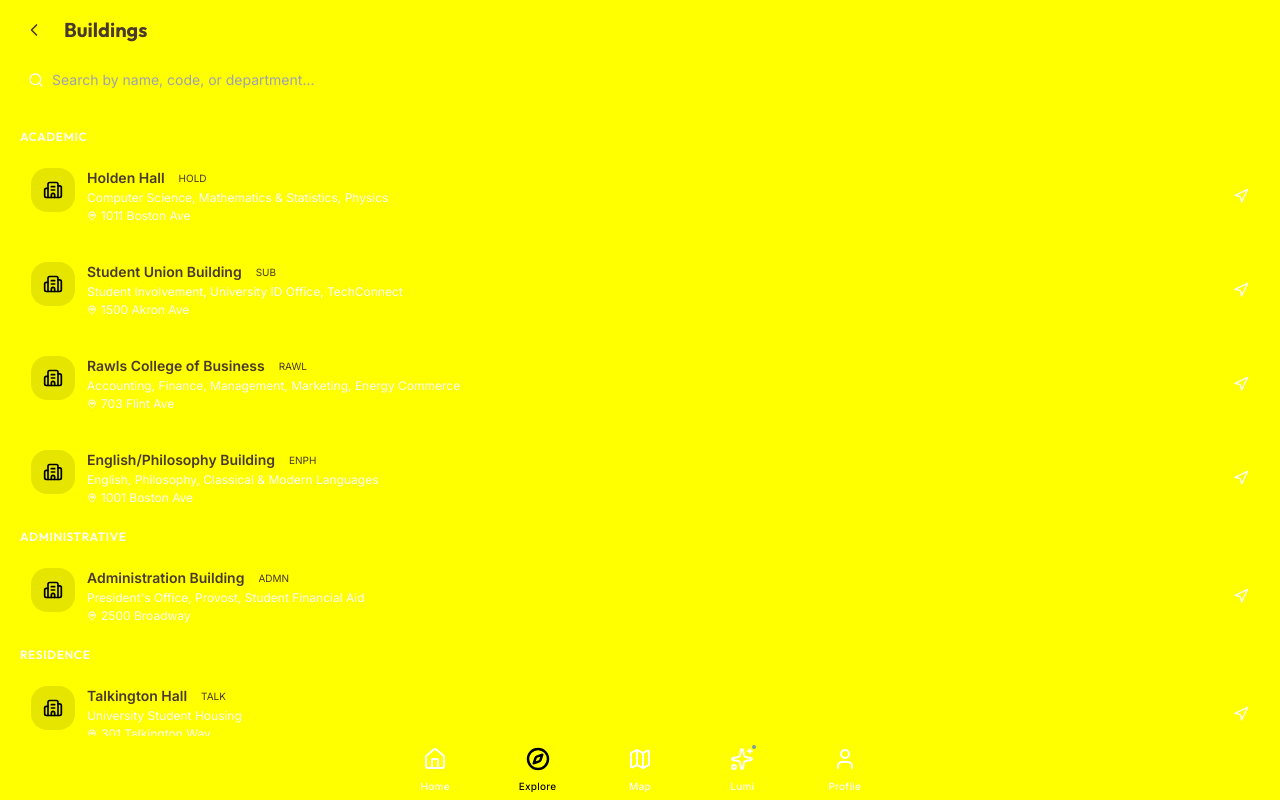
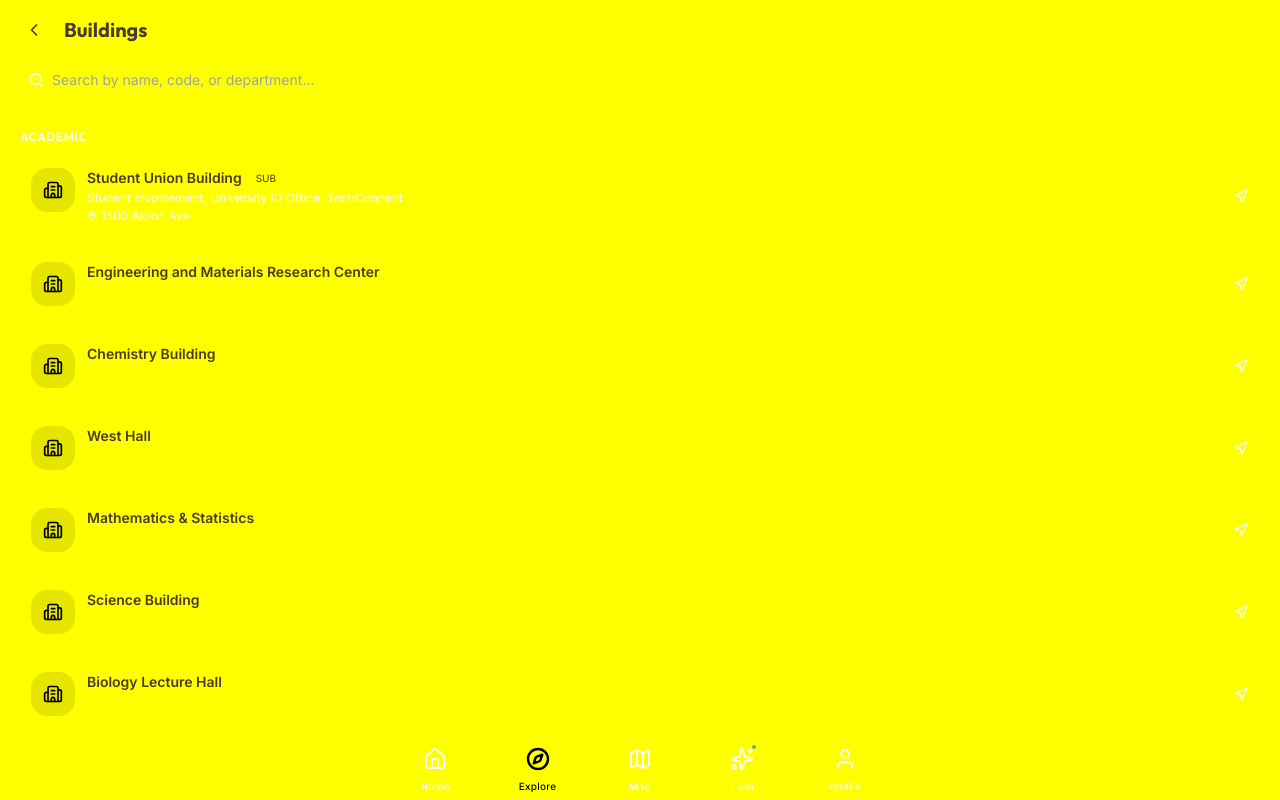
Before and after one commit to ompatil0305/lumisync, a React (Vite) app: page /explore/buildings in a window 1280 px wide. Built offline with nearby package versions, Linux system fonts and the light colour scheme.

Commit message:
refactor: align explore BuildingsScreen and ParkingScreen with provider-pattern hooks and updated categories

```diff
--- a/src/pages/explore/BuildingsScreen.tsx
+++ b/src/pages/explore/BuildingsScreen.tsx
@@ -1,19 +1,21 @@
 import { useState } from 'react';
 import { useNavigate } from 'react-router';
-import { buildings } from '../../data/universityProfile';
+import { useBuildings } from '../../hooks/useUniversity';
 import { Search, Building2, ChevronLeft, MapPin, Navigation } from 'lucide-react';
 
 export default function BuildingsScreen() {
   const navigate = useNavigate();
   const [query, setQuery] = useState('');
+  const { data: buildings = [] } = useBuildings();
 
   const filtered = buildings.filter(b =>
     b.name.toLowerCase().includes(query.toLowerCase()) ||
     b.abbreviation?.toLowerCase().includes(query.toLowerCase()) ||
-    b.departments?.some(d => d.toLowerCase().includes(query.toLowerCase()))
+    b.departments?.some(d => d.toLowerCase().includes(query.toLowerCase())) ||
+    b.officialNumber.toLowerCase().includes(query.toLowerCase())
   );
 
-  const categories = ['academic', 'administrative', 'residence', 'library', 'recreation', 'health', 'museum', 'landmark', 'parking'] as const;
+  const categories = ['academic', 'dining', 'parking', 'residence', 'recreation', 'library', 'admin', 'other'] as const;
 
   return (
     <div className="min-h-full bg-background">
--- a/src/pages/explore/ParkingScreen.tsx
+++ b/src/pages/explore/ParkingScreen.tsx
@@ -1,6 +1,7 @@
 import { useState } from 'react';
 import { useNavigate } from 'react-router';
-import { parkingLots, buildings } from '../../data/universityProfile';
+import { parkingLots } from '../../data/universityProfile';
+import { useBuildings } from '../../hooks/useUniversity';
 import { Car, ChevronLeft, Navigation, Info } from 'lucide-react';
 
 const filters = ['All', 'Commuter', 'Resident', 'Garage', 'Visitor'];
@@ -9,6 +10,7 @@
   const navigate = useNavigate();
   const [activeFilter, setActiveFilter] = useState('All');
   const [selectedDestination, setSelectedDestination] = useState<string | null>(null);
+  const { data: buildings = [] } = useBuildings();
 
   const filtered = parkingLots.filter(l => activeFilter === 'All' ? true : l.category === activeFilter.toLowerCase());
 
@@ -65,7 +67,7 @@
             className="w-full bg-muted rounded-lg px-3 py-2 text-sm outline-none"
           >
             <option value="">Select a building...</option>
-            {buildings.filter(b => b.category === 'academic' || b.category === 'administrative').map(b => (
+            {buildings.filter(b => b.category === 'academic' || b.category === 'admin').map(b => (
               <option key={b.id} value={b.id}>{b.name}</option>
             ))}
           </select>
```
